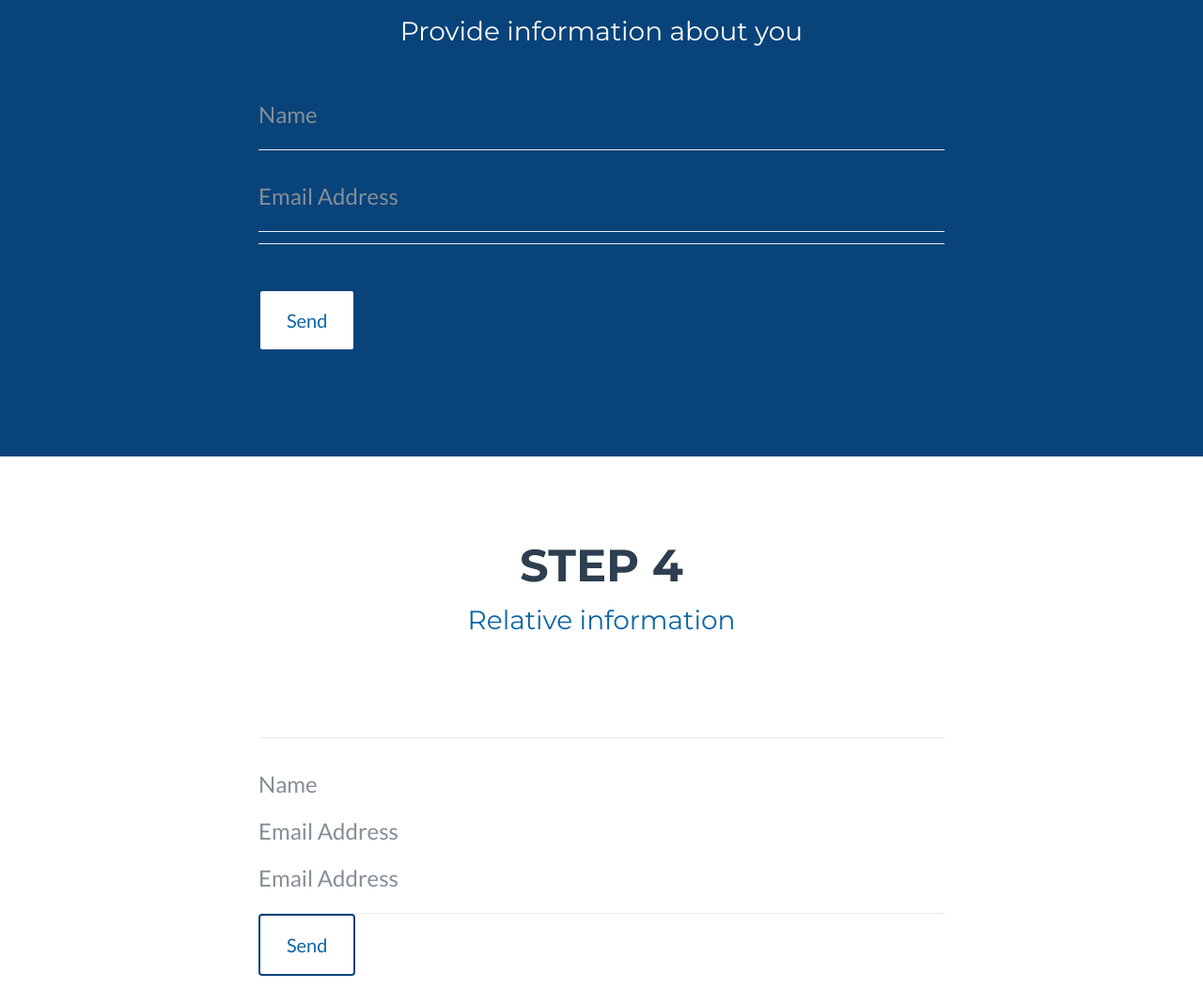
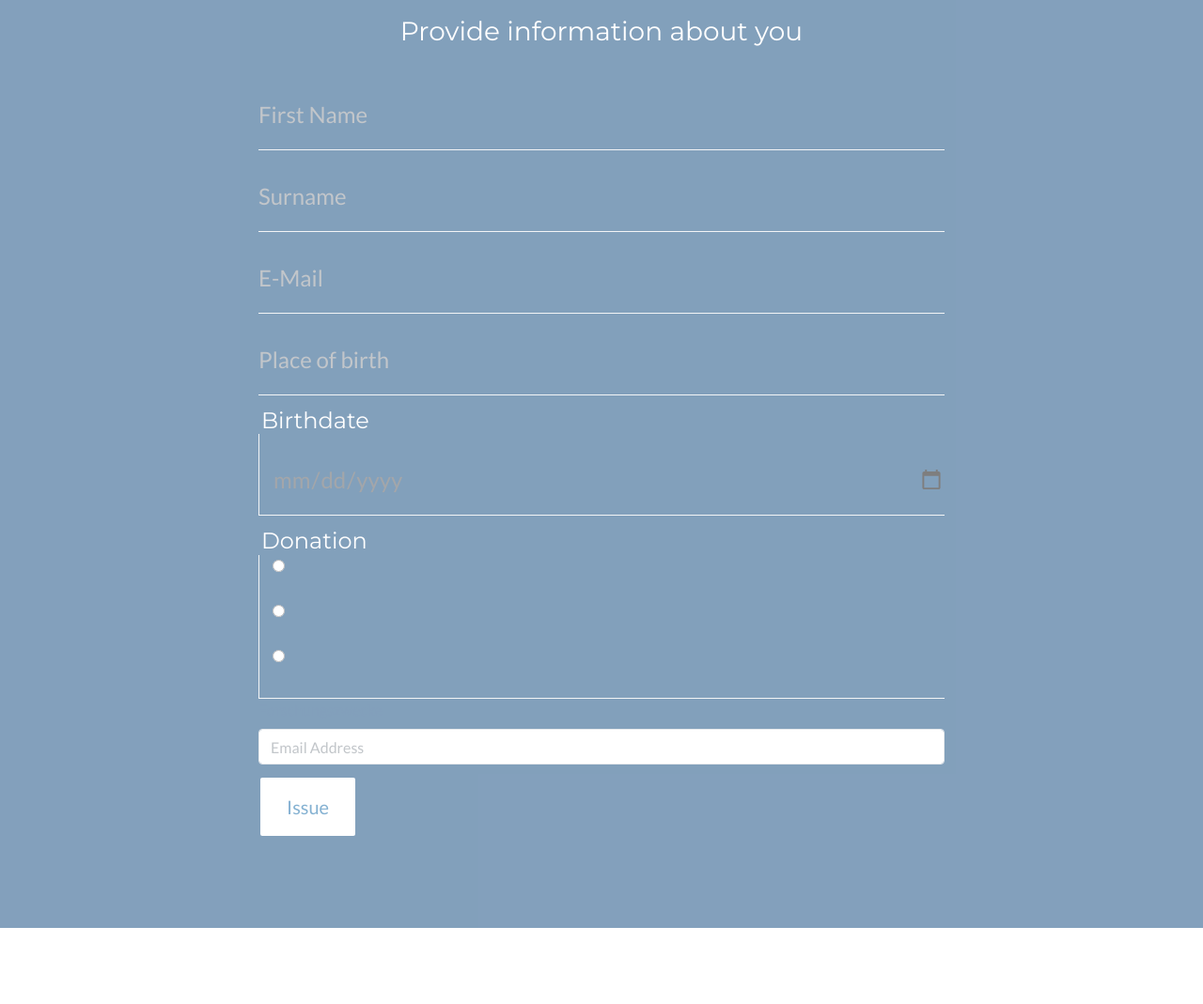
Before and after one commit to buttahtoast/swissTransplantPilot, a website: page public/index.html in a window 1280 px wide. Shown: the part 1463-2532 px from the top of the page at 94% size. Drawn offline with nearby package versions, Linux system fonts and the light colour scheme; no server answers.

Commit message:
progress

```diff
--- a/assets/express/api.js
+++ b/assets/express/api.js
@@ -10,7 +10,8 @@ var client,
   session = {
     donator: {
       connection: {},
-      credential: {}
+      credential: {},
+      data: {}
     },
     relative: {
       connection: {},
--- a/public/assets/js/backend.js
+++ b/public/assets/js/backend.js
@@ -16,7 +16,7 @@ async function connectionState(endpoint) {
          }
        }
      });
-     await sleep(5000);
+     await sleep(2000);
   }
 }
 
@@ -64,6 +64,8 @@ async function inviteRelative() {
       await connectionState("relative")
 
       // Call Step 3
+      document.getElementById("donate-2").classList.add("disabled");
+      document.getElementById("donate-3").classList.remove("disabled");
       document.getElementById("donate-3").scrollIntoView();
     }
   });
--- a/public/index.html
+++ b/public/index.html
@@ -49,7 +49,7 @@
             </div>
         </div>
     </section>
-    <section id="donate-3" class="donate" style="background: #08437a;color: #08437a;">
+    <section id="donate-3" class="donate disabled" style="background: #08437a;color: #08437a;">
         <h2 class="text-uppercase text-center text-white">Step 3</h2>
         <h2 class="font-weight-light mb-0" style="text-align: center;font-size: 28px;margin: 3px;margin-bottom: 3px;padding: 0px;padding-top: 10px;padding-bottom: 20px;color: rgb(255,255,255);">Provide information about you</h2>
         <div class="container">
@@ -57,47 +57,59 @@
                 <div class="col-lg-8 mx-auto">
                     <form id="contactForm" name="sentMessage" novalidate="novalidate">
                         <div class="control-group">
-                            <div class="form-group floating-label-form-group controls mb-0 pb-2"><label>Name</label><input class="form-control" type="text" id="name" required="" placeholder="Name"><small class="form-text text-danger help-block"></small></div>
+                            <div class="form-group floating-label-form-group controls mb-0 pb-2"><label>First Name</label><input class="form-control" type="text" id="donator-first-name" required="" placeholder="First Name"><small class="form-text text-danger help-block"></small></div>
                         </div>
                         <div class="control-group">
-                            <div class="form-group floating-label-form-group controls mb-0 pb-2"><label>Email Address</label><input class="form-control" type="email" id="email" required="" placeholder="Email Address"><small class="form-text text-danger help-block"></small></div>
+                            <div class="form-group floating-label-form-group controls mb-0 pb-2"><label>First Name</label><input class="form-control" type="text" id="donator-sur-name" required="" placeholder="Surname"><small class="form-text text-danger help-block"></small></div>
                         </div>
-                        <div class="control-group"></div>
                         <div class="control-group">
-                            <div class="form-group floating-label-form-group controls mb-5 pb-2"><small class="form-text text-danger help-block"></small></div>
+                            <div class="form-group floating-label-form-group controls mb-0 pb-2"><label>First Name</label><input class="form-control" type="email" id="donator-email" required="" placeholder="E-Mail"><small class="form-text text-danger help-block"></small></div>
+                        </div>
+                        <div class="control-group">
+                            <div class="form-group floating-label-form-group controls mb-0 pb-2"><label>First Name</label><input class="form-control" type="text" id="donator-birth-place" required="" placeholder="Place of birth"><small class="form-text text-danger help-block"></small></div>
+                        </div>
+                          <h3 class="font-weight-light mb-0" style="text-align: left;font-size: 24px;margin: 3px;margin-bottom: 5px;padding: 0px;padding-top: 10px;color: #ffffff;">Birthdate</h3>
+                            <div class="form-group floating-label-form-group controls mb-0 pb-2"><label>First Name</label><input class="form-control" type="date" id="donator-birth-date" required="" ><small class="form-text text-danger help-block"></small></div>
+                        <div class="control-group">
+                          <h3 class="font-weight-light mb-0" style="text-align: left;font-size: 24px;margin: 3px;margin-bottom: 5px;padding: 0px;padding-top: 10px;color: #ffffff;">Donation</h3>
+                          <div class="form-group floating-label-form-group controls mb-0 pb-2">
+                          <fieldset>
+                            <input type="radio" id="donator-all" name="Zahlmethode" value="all">
+                            <label for="donator-all">All</label>
+                            <input type="radio" id="donator-selected" name="Zahlmethode" value="selected">
+                            <label for="donator-selected"> Selected</label>
+                            <input type="radio" id="donator-none" name="Zahlmethode" value="none">
+                            <label for="donator-none">None</label>
+                          </fieldset>
+                        </div>
+                      </div>
+                        <div class="control-group">
+                            <div class="form-group controls mb-0 pb-2"><label>Forschungszwecke</label><input class="form-control" type="email" id="email" required="" placeholder="Email Address"><small class="form-text text-danger help-block"></small></div>
                         </div>
                         <div id="success"></div>
-                        <div class="form-group"><button class="btn btn-primary btn-xl" id="sendMessageButton" type="submit" style="background: rgb(255,255,255);color: #0b65a6;border-color: #08437a;">Send</button></div>
+                        <button class="btn btn-primary btn-xl" id="sendMessageButton" type="submit" style="background: rgb(255,255,255);color: #0b65a6;border-color: #08437a;">Issue</button>
                     </form>
                 </div>
             </div>
         </div>
     </section>
-    <section id="donate-4" class="donate" style="background: #ffffff;color: #08437a;">
+    <section id="donate-4" class="donate disabled" style="background: #ffffff;color: #08437a;">
         <h2 class="text-uppercase text-center text-secondary" style="color: rgb(255,255,255);">Step 4</h2>
-        <h2 class="font-weight-light mb-0" style="text-align: center;font-size: 28px;margin: 3px;margin-bottom: 3px;padding: 0px;padding-top: 10px;padding-bottom: 20px;color: #0b65a6;">Relative information</h2>
-        <h2 class="font-weight-light mb-0" style="text-align: center;font-size: 28px;margin: 3px;margin-bottom: 3px;padding: 0px;padding-top: 10px;padding-bottom: 20px;color: rgb(255,255,255);">Provide information about you</h2>
+        <h2 class="font-weight-light mb-0" style="text-align: center;font-size: 28px;margin: 3px;margin-bottom: 3px;padding: 0px;padding-top: 10px;padding-bottom: 20px;color: #0b65a6;">Accept Issued Credentials</h2>
         <div class="container">
             <div class="row">
-                <div class="col-lg-8 mx-auto">
-                    <form id="contactForm-1" name="sentMessage" novalidate="novalidate">
-                        <div class="control-group">
-                            <div class="form-group floating-label-form-group controls mb-0 pb-2"><small class="form-text text-danger help-block"></small></div>
-                        </div>
-                        <div class="control-group">
-                            <div class="form-group floating-label-form-group controls mb-0 pb-2"><label>Email Address</label><input class="form-control" type="text" id="name-1" required="" placeholder="Name"><input class="form-control" type="email" id="email-2" required="" placeholder="Email Address"><input class="form-control"
-                                    type="email" id="email-1" required="" placeholder="Email Address"><small class="form-text text-danger help-block"></small></div>
-                        </div>
-                        <div class="control-group"></div>
-                        <div class="control-group"></div>
-                        <div id="success-1"></div>
-                        <div class="form-group"><button class="btn btn-primary btn-xl" id="sendMessageButton-1" type="submit" style="background: rgb(255,255,255);color: #0b65a6;border-color: #08437a;">Send</button></div>
-                    </form>
+                <div class="col-md-6 col-lg-6">
+                    <h3 class="font-weight-light mb-0" style="text-align: center;font-size: 24px;margin: 3px;margin-bottom: 0px;padding: 0px;padding-top: 10px;color: #0b65a6;">Donator Status</h3>
+                    <img class="img-fluid" src="assets/img/loader-2.gif"></a>
+                </div>
+                <div class="col-md-6 col-lg-6">
+                    <h3 class="font-weight-light mb-0" style="text-align: center;font-size: 24px;margin: 3px;margin-bottom: 0px;padding: 0px;padding-top: 10px;color: #0b65a6;">Relative Status</h3>
+                    <img class="img-fluid" style="width:auto;height:auto;"src="assets/img/loader-2.gif"></a>
                 </div>
             </div>
         </div>
     </section>
-    <section id="donate-4" class="donate" style="color: rgb(255,255,255);background: #ffffff;">
+    <section id="donate-4" class="donate disabled" style="color: rgb(255,255,255);background: #ffffff;">
         <div class="container">
             <h2 class="text-uppercase text-center text-secondary" style="color: rgb(255,255,255);">Step 5</h2>
             <h2 class="font-weight-light mb-0" style="text-align: center;font-size: 28px;margin: 3px;margin-bottom: 3px;padding: 0px;padding-top: 10px;padding-bottom: 20px;color: #0b65a6;">Accept Issued credentials</h2>
```
Also changed, not shown: public/assets/img/loader-2.gif (added), public/assets/img/loader.gif (added).
